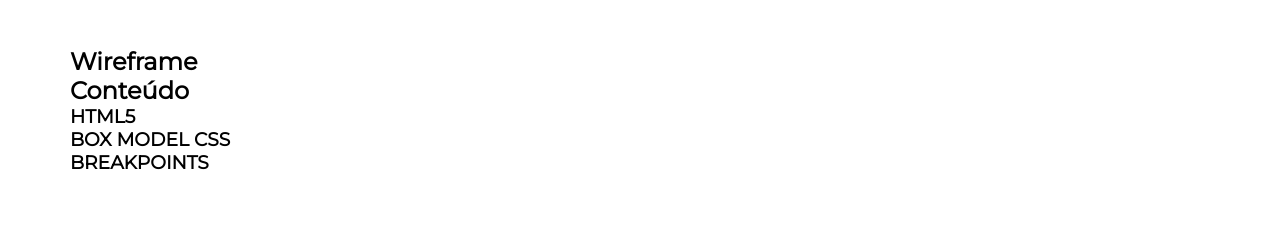
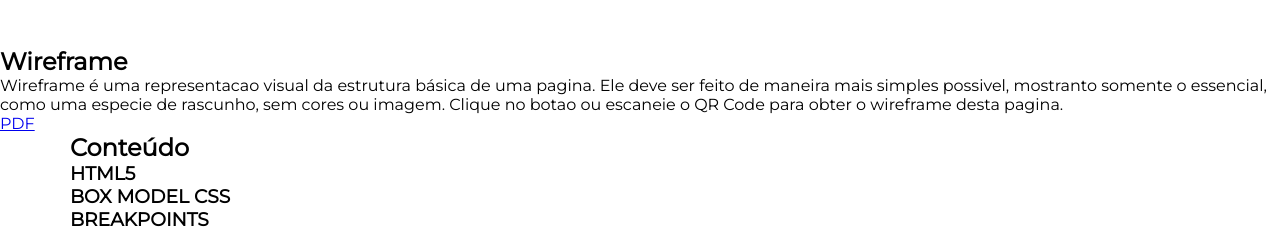
Before and after one commit to charlesgandolpho/html5css3, a plain HTML site: page index.html in a window 1280 px wide. Shown: the part 1556-1787 px from the top of the page. Before the commit the page ends 1730 px from the top, so only its background shows below. Drawn offline with Linux system fonts and the light colour scheme.

Commit message:
Atualizacao do Site wireframe

```diff
--- a/index.html
+++ b/index.html
@@ -75,15 +75,24 @@
             </div>
             <div id="video">
                 <iframe width="560" height="315" src="https://www.youtube.com/embed/1lwDLjO-V7I?si=CH6x5ouARG5YTbxv"
-                    title="YouTube video player" allow="accelerometer; autoplay; clipboard-write; encrypted-media; gyroscope; picture-in-picture; web-share" allowfullscreen></iframe>
+                    title="YouTube video player"
+                    allow="accelerometer; autoplay; clipboard-write; encrypted-media; gyroscope; picture-in-picture; web-share"
+                    allowfullscreen></iframe>
             </div>
         </div>
     </section>
 
     <!-- Wireframe -->
-    <section>
-        <div class="Container">
+    <section id="wireframe">
+        <div class"Container">
+            <div class="textowire">
                 <h2>Wireframe</h2>
+                <p>Wireframe é uma representacao visual da estrutura básica de uma pagina. Ele deve ser feito de maneira mais simples possivel,
+                    mostranto somente o essencial, como uma especie de rascunho, sem cores ou imagem. Clique no botao <span>ou escaneie o QR Code</span>
+                    para obter o wireframe desta pagina. </p>
+                    <a href="wireframe.pdf" target="_blank">PDF</a>
+            </div>
+
         </div>
     </section>
 
```
Also changed, not shown: style.css (+14 -7 lines). Lines whose indentation alone changed are shown as unchanged.
